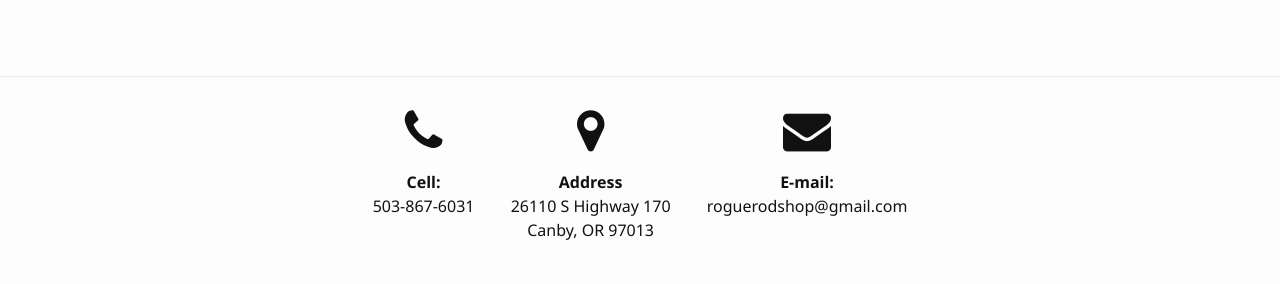
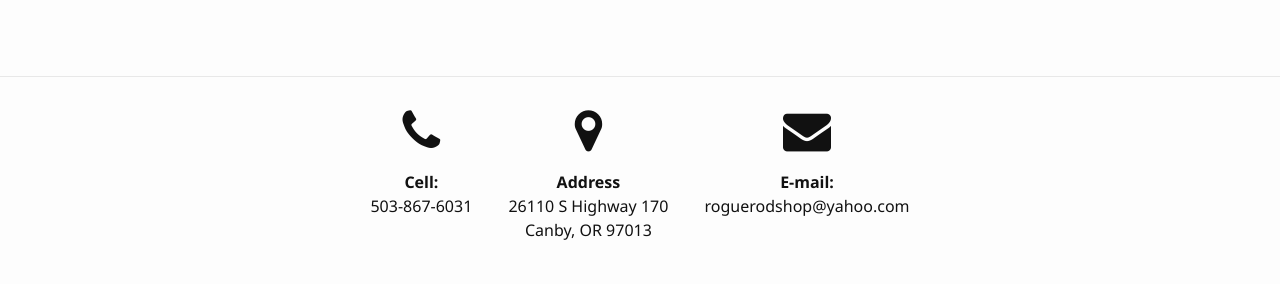
Before and after one commit to roguerodshop/roguerodshop.github.io, a Jekyll site: the page built from 6_contact.html, in a window 1280 px wide. Shown: the part 667-951 px from the top of the page. Built offline with Jekyll 4.4.1, drawn with Linux system fonts in a browser that asks for light colours; nearby versions of some CDN libraries.

Commit message:
master: changes email

```diff
--- a/_config.yml
+++ b/_config.yml
@@ -2,7 +2,7 @@
 title: Rogue Rod Shop
 name: Marty Hooper
 number: 503-867-6031
-email: roguerodshop@gmail.com
+email: roguerodshop@yahoo.com
 street_address: 26110 S Highway 170
 city_state_zip: Canby, OR 97013
 description: >
```
Also changed, not shown: 1 other file.
